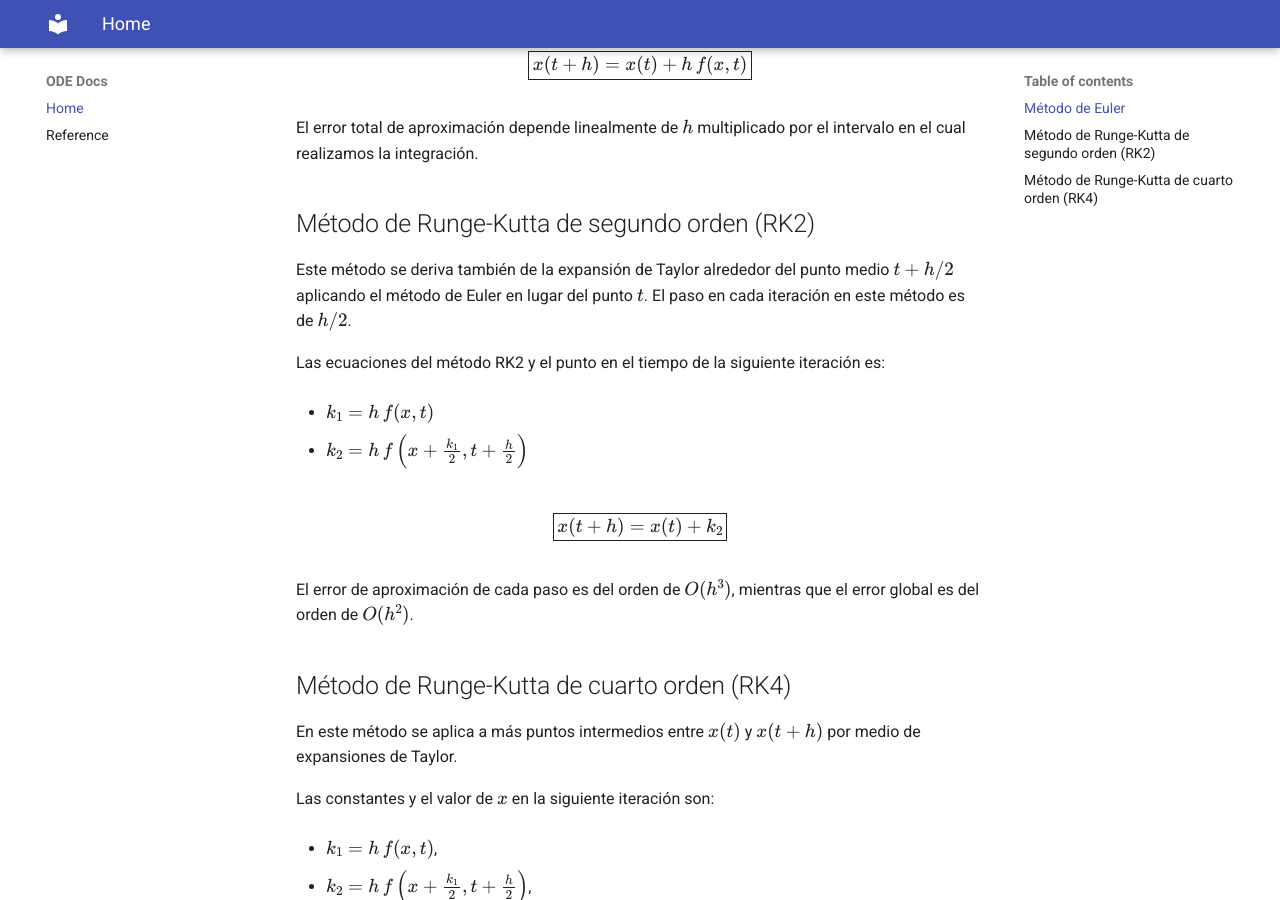
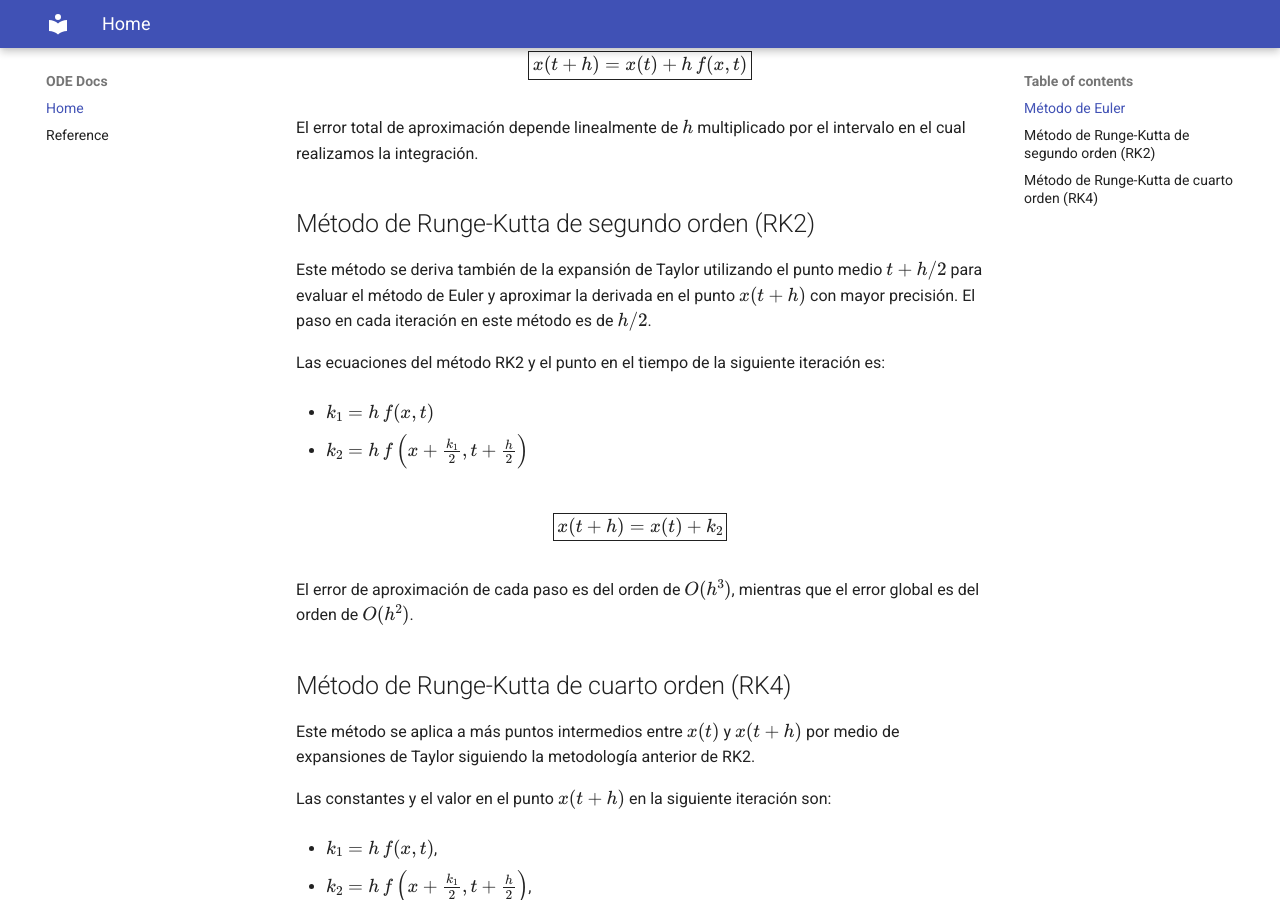
Before and after one commit to prbecerra/ode-project, an MkDocs documentation site: the page built from docs/index.md, in a window 1280 px wide and 900 px high, scrolled down 464 px. Built offline with MkDocs 1.6.1 and Material for MkDocs 9.7.7, drawn with Linux system fonts in a browser that asks for light colours.

Commit message:
Update index.md file

```diff
--- a/docs/index.md
+++ b/docs/index.md
@@ -9,7 +9,7 @@ $$\boxed{x(t + h) = x(t) + h \, f(x,t)}$$
 
 El error total de aproximación depende linealmente de $h$ multiplicado por el intervalo en el cual realizamos la integración.
 ## Método de Runge-Kutta de segundo orden (RK2)
-Este método se deriva también de la expansión de Taylor alrededor del punto medio $t + h/2$ aplicando el método de Euler en lugar del punto $t$. El paso en cada iteración en este método es de $h/2$.
+Este método se deriva también de la expansión de Taylor utilizando el punto medio $t + h/2$ para evaluar el método de Euler y aproximar la derivada en el punto $x(t + h)$ con mayor precisión. El paso en cada iteración en este método es de $h/2$.
 
 Las ecuaciones del método RK2 y el punto en el tiempo de la siguiente iteración es:
 
@@ -22,9 +22,9 @@ $$\boxed{x(t + h) = x(t) + k_2}$$
 El error de aproximación de cada paso es del orden de $O(h^3)$, mientras que el error global  es del orden de $O(h^2)$.
 
 ## Método de Runge-Kutta de cuarto orden (RK4)
-En este método se aplica a más puntos intermedios entre $x(t)$ y $x(t+h)$ por medio de expansiones de Taylor.
+Este método se aplica a más puntos intermedios entre $x(t)$ y $x(t+h)$ por medio de expansiones de Taylor siguiendo la metodología anterior de RK2.
 
-Las constantes y el valor de $x$ en la siguiente iteración son:
+Las constantes y el valor en el punto $x(t+h)$ en la siguiente iteración son:
 
 - $k_1 = h \, f(x, t)$,
 
```
